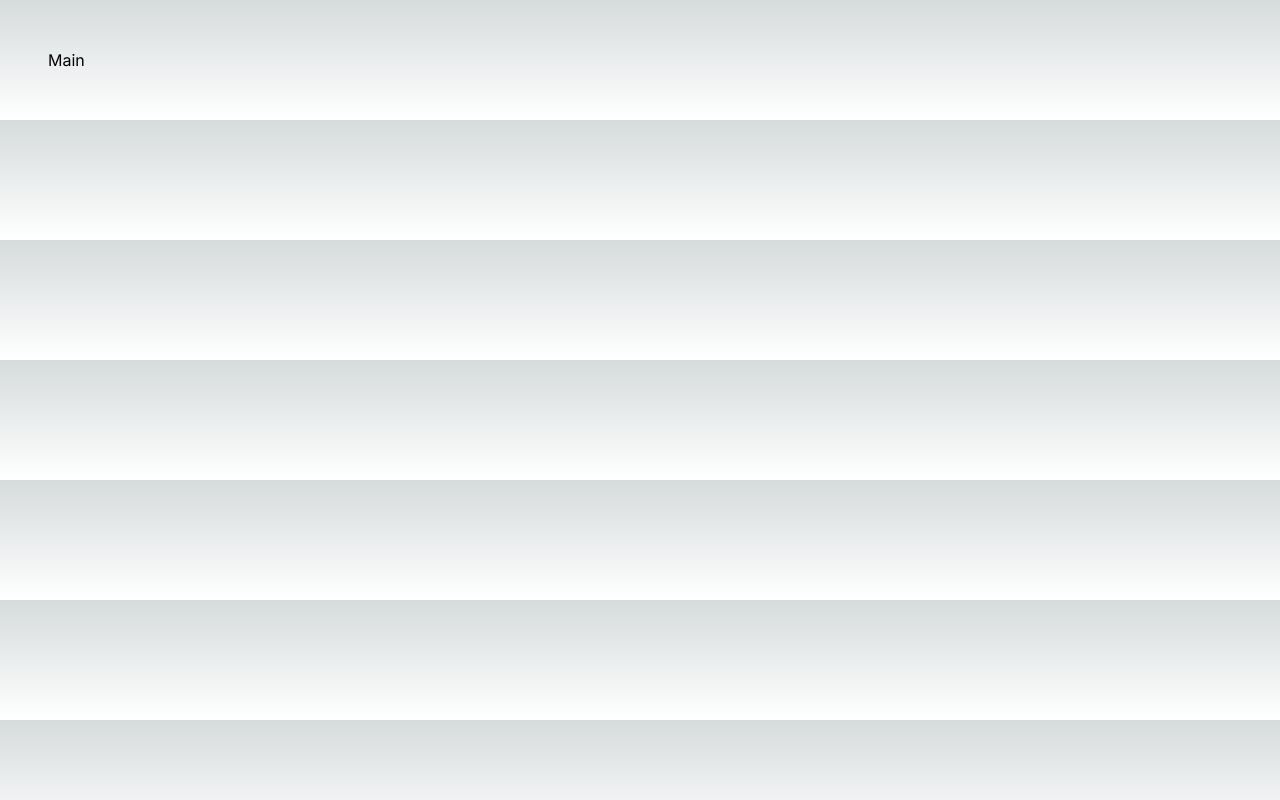
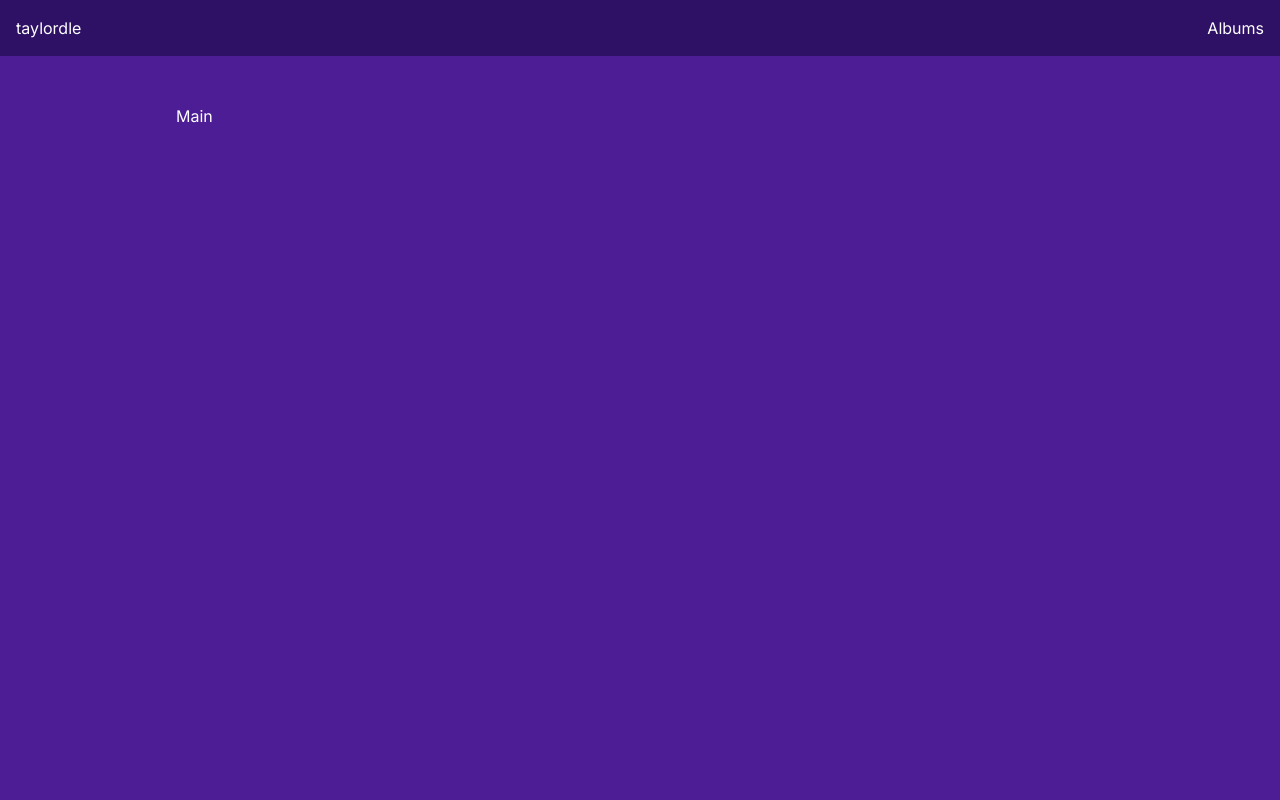
Before and after one commit to malthesers/taylordle, a Next.js app: page / in a window 1280 px wide. Built offline with nearby package versions, Linux system fonts and the light colour scheme.

Commit message:
Added initial header

```diff
--- a/src/app/globals.css
+++ b/src/app/globals.css
@@ -4,25 +4,14 @@
 
 @layer base {
   body {
-    @apply flex p-12;
+    @apply bg-violet-900 text-white;
+  }
+
+  header {
+    @apply bg-violet-950;
+  }
+
+  main {
+    @apply max-w-5xl mx-auto p-12;
   }
 }
-
-:root {
-  --foreground-rgb: 0, 0, 0;
-  --background-start-rgb: 214, 219, 220;
-  --background-end-rgb: 255, 255, 255;
-}
-
-@media (prefers-color-scheme: dark) {
-  :root {
-    --foreground-rgb: 255, 255, 255;
-    --background-start-rgb: 0, 0, 0;
-    --background-end-rgb: 0, 0, 0;
-  }
-}
-
-body {
-  color: rgb(var(--foreground-rgb));
-  background: linear-gradient(to bottom, transparent, rgb(var(--background-end-rgb))) rgb(var(--background-start-rgb));
-}
--- a/src/app/layout.tsx
+++ b/src/app/layout.tsx
@@ -1,6 +1,7 @@
 import './globals.css'
 import type { Metadata } from 'next'
 import { Inter } from 'next/font/google'
+import Header from '../components/layout/Header'
 
 const inter = Inter({ subsets: ['latin'] })
 
@@ -16,7 +17,10 @@ export default function RootLayout({
 }) {
   return (
     <html lang="en">
-      <body className={inter.className}>{children}</body>
+      <body className={inter.className}>
+        <Header/>
+        {children}
+      </body>
     </html>
   )
 }
--- /dev/null
+++ b/src/components/layout/Header.tsx
@@ -0,0 +1,16 @@
+'use client'
+
+import Link from "next/link"
+
+export default function Header() {
+  return (
+    <header className="w-full p-4">
+      <div className="max-w-7xl mx-auto flex justify-between">
+        <Link href="/">taylordle</Link>
+        <nav>
+          <Link href="/albums">Albums</Link>
+        </nav>
+      </div>
+    </header>
+  )
+}
```
